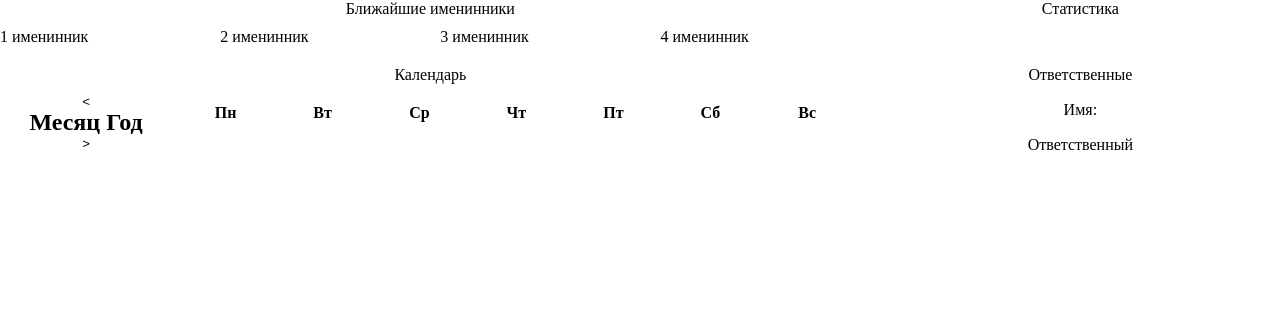
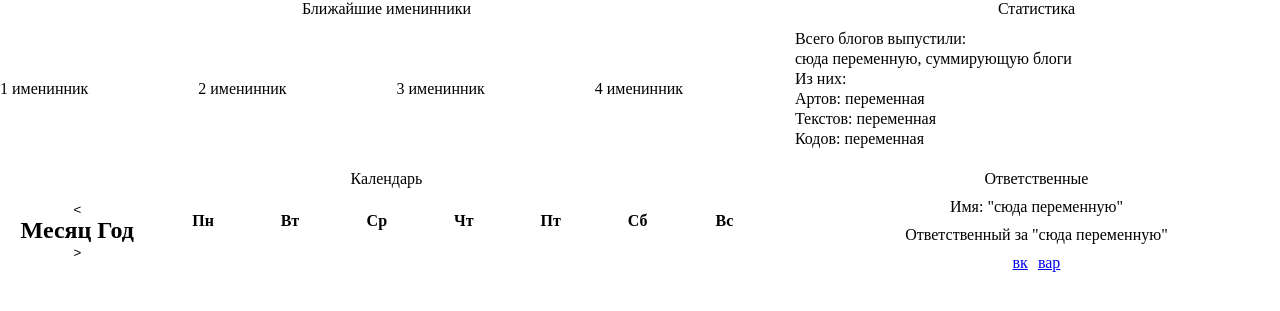
Before and after one commit to ledetav/NWA, a Django app: page / in a window 1280 px wide. Shown: the top 311 px of the page. Run offline with Django 5.2, Linux system fonts and the light colour scheme.

Commit message:
feat: Initial layout for statistics dashboard

```diff
--- a/NWA/NWA_archive/templates/index.html
+++ b/NWA/NWA_archive/templates/index.html
@@ -48,15 +48,34 @@
                 <!-- контейнер для строк -->
                 <label>Статистика</label>
                 <table>
-                    <td>{{ sum_blogs }}</td>
+                    <tr><td>Всего блогов выпустили:</td></tr>
+                    <tr><td> сюда переменную, суммирующую блоги </td></tr>
+                    <tr><td>Из них:</td></tr>
+                    <tr><td>Артов: переменная</td></tr>
+                    <tr><td>Текстов: переменная</td></tr>
+                    <tr><td>Кодов: переменная</td></tr>
+                        <!-- заметка: решила использовать таблицу, тк показалось что здесь не необходимо лезть в гриды. на место переменных необходимо подставить соответствующие переменные -->
 
                 </table>
             </div>
             <div class="rows-container item4">
                 <!-- контейнер для строк -->
                 <label>Ответственные</label>
-                <label>Имя: </label>  <!-- нужно имя ответственного -->
-                <label>Ответственный </label>
+                <div class="moderators-container">
+                    <!-- контейнер для вывода информации об ответственных -->
+                    <div class="item5">
+                        Имя: "сюда переменную"
+                    </div>
+                    <div class="item6">
+                        Ответственный за "сюда переменную"
+                    </div>
+                    <div class="item7">
+                        <a href="ссылку на вк хочу">вк</a>
+                    </div>
+                    <div class="item8">
+                        <a href="ссфлку на вар хочу">вар</a>
+                    </div>
+                </div>
             </div>
         </div>
 </body>
--- a/NWA/static/css/styles.css
+++ b/NWA/static/css/styles.css
@@ -110,3 +110,36 @@ label {
     display: grid;
     /* сюда можно вставить стили для ближайших именинников */
 }
+
+.moderators-container {
+    display: grid;
+    grid-template-columns: auto auto;
+    grid-template-rows: auto auto;
+    grid-auto-flow: column;
+    gap: 10px;
+    grid-template-areas:
+    "row-5 ."
+    "row-6 ."
+    "row-7 row-8";
+}
+
+.item5 {
+    grid-area: row-5;
+    grid-column: span 2;
+    text-align: center;
+}
+
+.item6 {
+    grid-area: row-6;
+    grid-column: span 2;
+    text-align: center;
+}
+
+.item7 {
+    grid-area: row-7;
+    text-align: right;
+}
+
+.item8 {
+    grid-area: row-8;
+}
```
